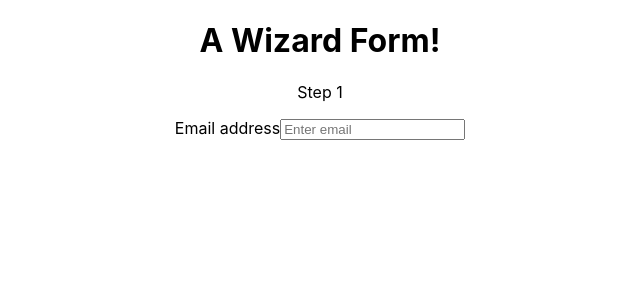
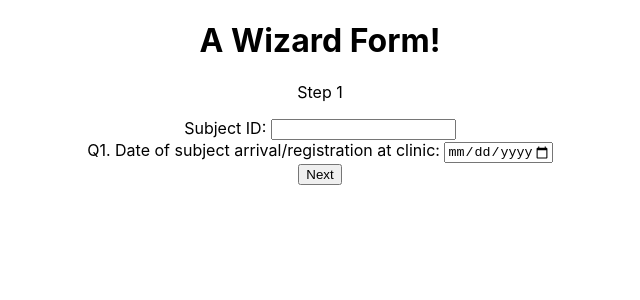
Before and after one commit to lindentree/react-hero, a React (Create React App) app: page / in a window 1280 px wide. Shown: the top 300 px of the page, without its empty margins (320-960 px from the left). Built offline with nearby package versions, Linux system fonts and the light colour scheme; no server answers.

Commit message:
refactor prev/next button, add http request

```diff
--- a/package.json
+++ b/package.json
@@ -6,6 +6,7 @@
     "@testing-library/jest-dom": "^4.2.4",
     "@testing-library/react": "^9.3.2",
     "@testing-library/user-event": "^7.1.2",
+    "axios": "^0.19.0",
     "react": "^16.12.0",
     "react-dom": "^16.12.0",
     "react-scripts": "3.3.0"
--- a/src/components/MasterForm.jsx
+++ b/src/components/MasterForm.jsx
@@ -1,24 +1,27 @@
 import React from 'react';
 import Page1 from './Page1.jsx';
 import Page2 from './Page2.jsx';
+import axios from 'axios';
+
 
 export default class MasterForm extends React.Component {
   constructor(props) {
     super(props)
     // Set the initial input values
     this.state = {
-      id: null,
       userExists: false,
       currentPage: 1,
       formData: {
-        "1.1": {},
-        "1.2": {},
-        "1.3": {},
-        "2.1": {},
+        userid: 'AB001',
+        "1.1": null,
+        "1.2": null,
+        "1.3": null,
+        "2.1": null,
         "2.2": []
       }
     }
     // Bind the submission to handleChange()
+    this.handleUser = this.handleUser.bind(this)
     this.handleChange = this.handleChange.bind(this)
     this._next = this._next.bind(this)
     this._prev = this._prev.bind(this)
@@ -42,6 +45,38 @@ export default class MasterForm extends React.Component {
     })
   }
 
+  get previousButton(){
+  let currentPage = this.state.currentPage;
+  // If the current step is not 1, then render the "previous" button
+  if(currentPage !==1){
+    return (
+      <button
+        className="btn btn-secondary"
+        type="button" onClick={this._prev}>
+      Previous
+      </button>
+    )
+  }
+  // ...else return nothing
+  return null;
+}
+
+get nextButton(){
+  let currentPage = this.state.currentPage;
+  // If the current step is not 3, then render the "next" button
+  if(currentPage <3){
+    return (
+      <button
+        className="btn btn-primary float-right"
+        type="button" onClick={this._next}>
+      Next
+      </button>
+    )
+  }
+  // ...else render nothing
+  return null;
+}
+
   // Use the submitted data to set the state
   handleChange(event) {
     const {name, value} = event.target
@@ -57,24 +92,38 @@ export default class MasterForm extends React.Component {
 
   }
 
+  handleUser = async () => {
+    const data = await axios.get(`http://127.0.0.1:5000/json/${this.state.formData.userid}`)
+    console.log(data.data);
+  }
+
+  componentDidMount() {
+    this.handleUser();
+  }
+
   render() {
     return (
       <React.Fragment>
       <h1>A Wizard Form!</h1>
+
       <p>Step {this.state.currentPage} </p>
 
      <form onSubmit={this.handleSubmit}>
 
       <Page1
+        id={this.state.formData.userid}
         currentPage={this.state.currentPage}
         handleChange={this.handleChange}
-        data={this.state.formData['1']}
+        data={this.state.formData}
       />
       <Page2
         currentPage={this.state.currentPage}
         handleChange={this.handleChange}
-        data={this.state.formData['2']}
+        data={this.state.formData}
       />
+
+      {this.previousButton}
+      {this.nextButton}
 
 
   </form>
--- a/src/components/Page1.jsx
+++ b/src/components/Page1.jsx
@@ -6,16 +6,14 @@ function Page1(props) {
       return null
   } else {
     return(
-      <div className="form-group">
-        <label htmlFor="email">Email address</label>
-        <input
-          className="form-control"
-          id="email"
-          name="email"
-          type="text"
-          placeholder="Enter email"
-          onChange={props.handleChange} // Prop: Puts data into state
-        />
+      <div>
+        <div id = "subjectid" handleChange={props.handleChange}>
+          Subject ID: <input type="text" name="sid" value={props.userid}/>
+        </div>
+        <div class = "question">
+          Q1. Date of subject arrival/registration at clinic: <input type="date" name="q1" min="2019-12-01" max="2022-12-31"/>
+        </div>
+
       </div>
     )
   }
--- a/src/components/Page2.jsx
+++ b/src/components/Page2.jsx
@@ -6,16 +6,8 @@ function Page2(props) {
       return null
   } else {
     return(
-      <div className="form-group">
-        <label htmlFor="number">Number</label>
-        <input
-          className="form-control"
-          id="number"
-          name="number"
-          type="text"
-          placeholder="Enter email"
-          onChange={props.handleChange} // Prop: Puts data into state
-        />
+      <div class = "question">
+          Q3. Complete table below with each staff member that has interacted with the subject during the visit.
       </div>
     )
   }
```
Also changed, not shown: 1 other file (tests, documents, lock files or other folders).
